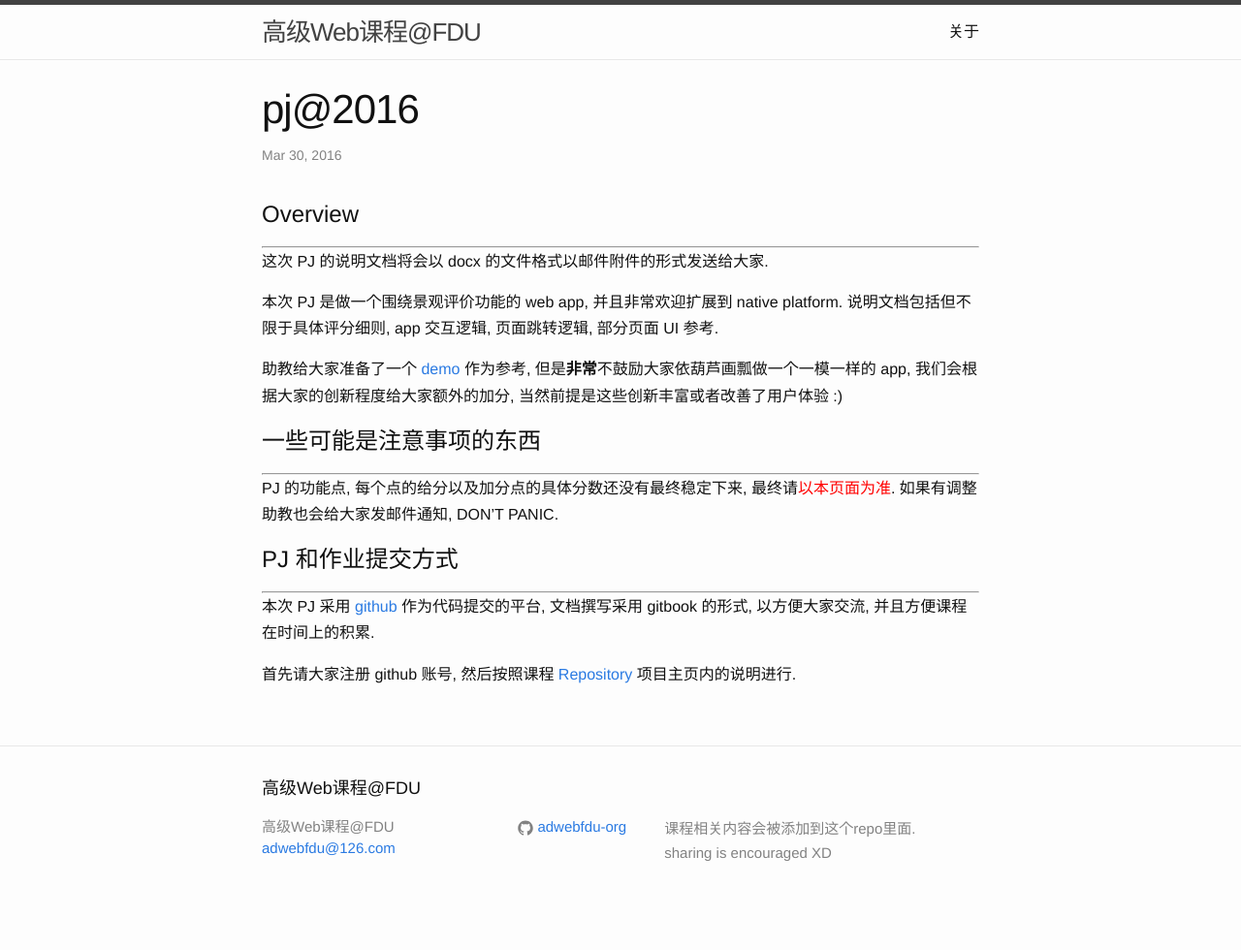
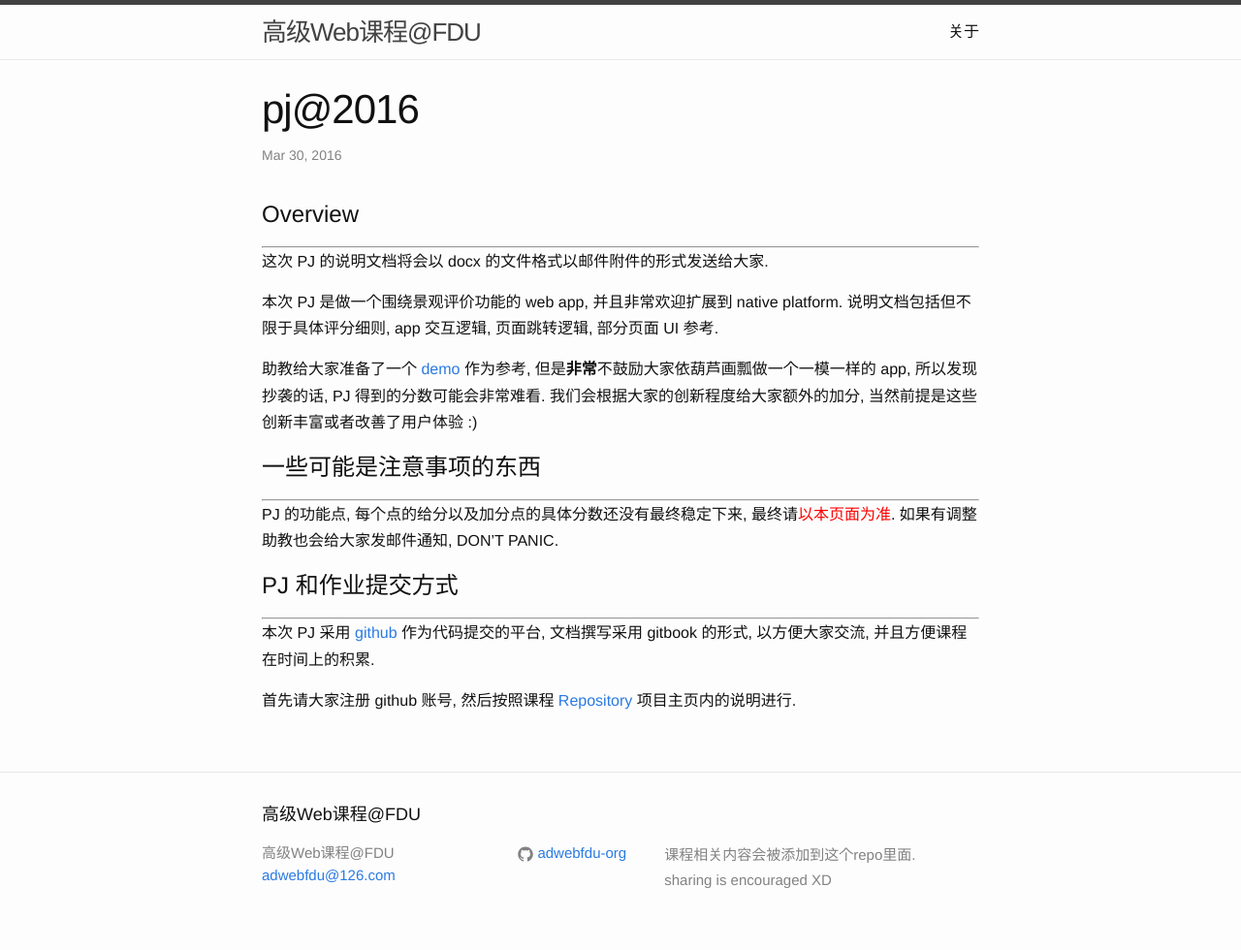
Before and after one commit to adwebfdu/adwebfdu.github.io, a Jekyll site: the page built from _posts/2016-03-30-pj-2016-discription.markdown, in a window 1280 px wide. Shown: the whole page at 97% size. Built offline with Jekyll 4.4.1, drawn with Linux system fonts in a browser that asks for light colours; before the commit the page ends 953 px from its top, so only the background shows below that.

Commit message:
add words about no plagiarization

```diff
--- a/_posts/2016-03-30-pj-2016-discription.markdown
+++ b/_posts/2016-03-30-pj-2016-discription.markdown
@@ -12,7 +12,7 @@ categories: course
 
 本次 PJ 是做一个围绕景观评价功能的 web app, 并且非常欢迎扩展到 native platform. 说明文档包括但不限于具体评分细则, app 交互逻辑, 页面跳转逻辑, 部分页面 UI 参考.
 
-助教给大家准备了一个 [demo](http://adwebfdu-org.github.io/demo2016/) 作为参考, 但是**非常**不鼓励大家依葫芦画瓢做一个一模一样的 app, 我们会根据大家的创新程度给大家额外的加分, 当然前提是这些创新丰富或者改善了用户体验 :)
+助教给大家准备了一个 [demo](http://adwebfdu-org.github.io/demo2016/) 作为参考, 但是**非常**不鼓励大家依葫芦画瓢做一个一模一样的 app, 所以发现抄袭的话, PJ 得到的分数可能会非常难看. 我们会根据大家的创新程度给大家额外的加分, 当然前提是这些创新丰富或者改善了用户体验 :)
 
 
 # 一些可能是注意事项的东西
```
